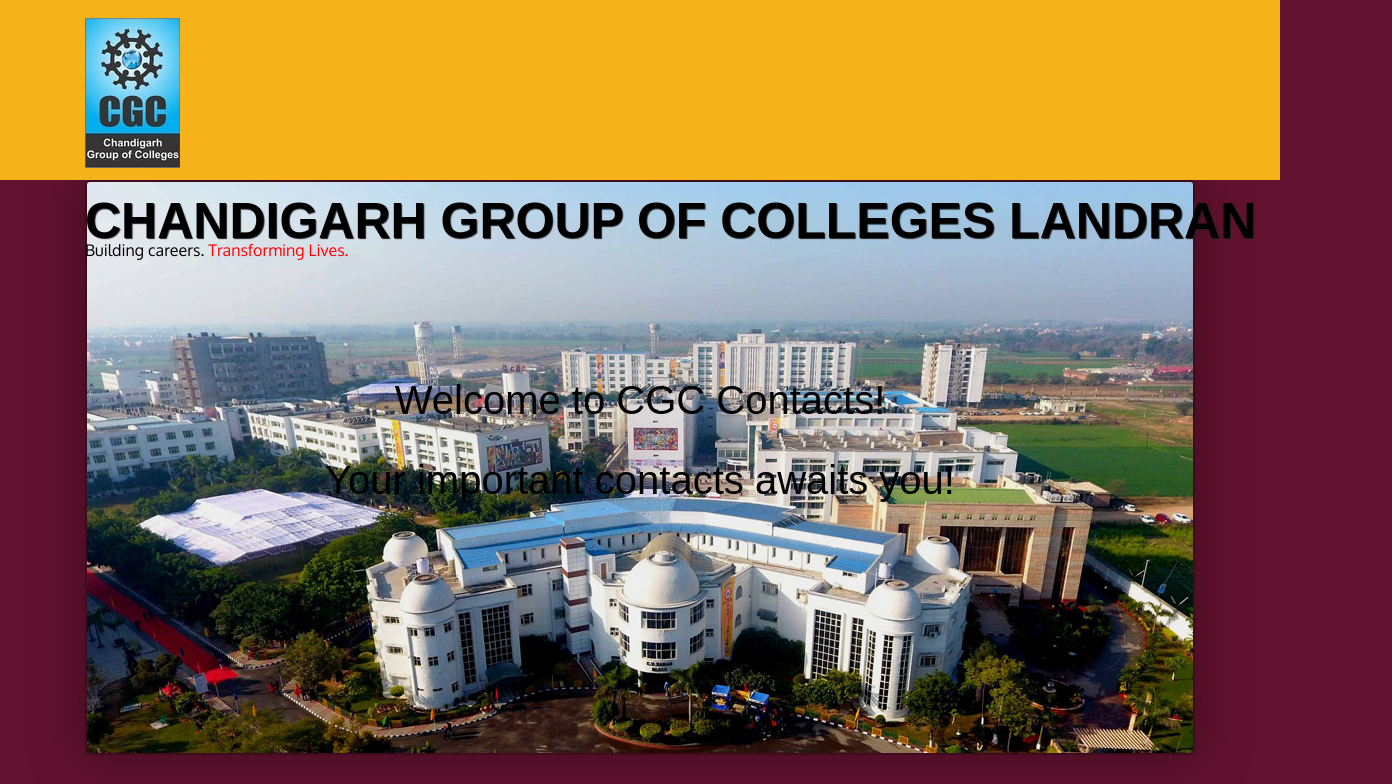
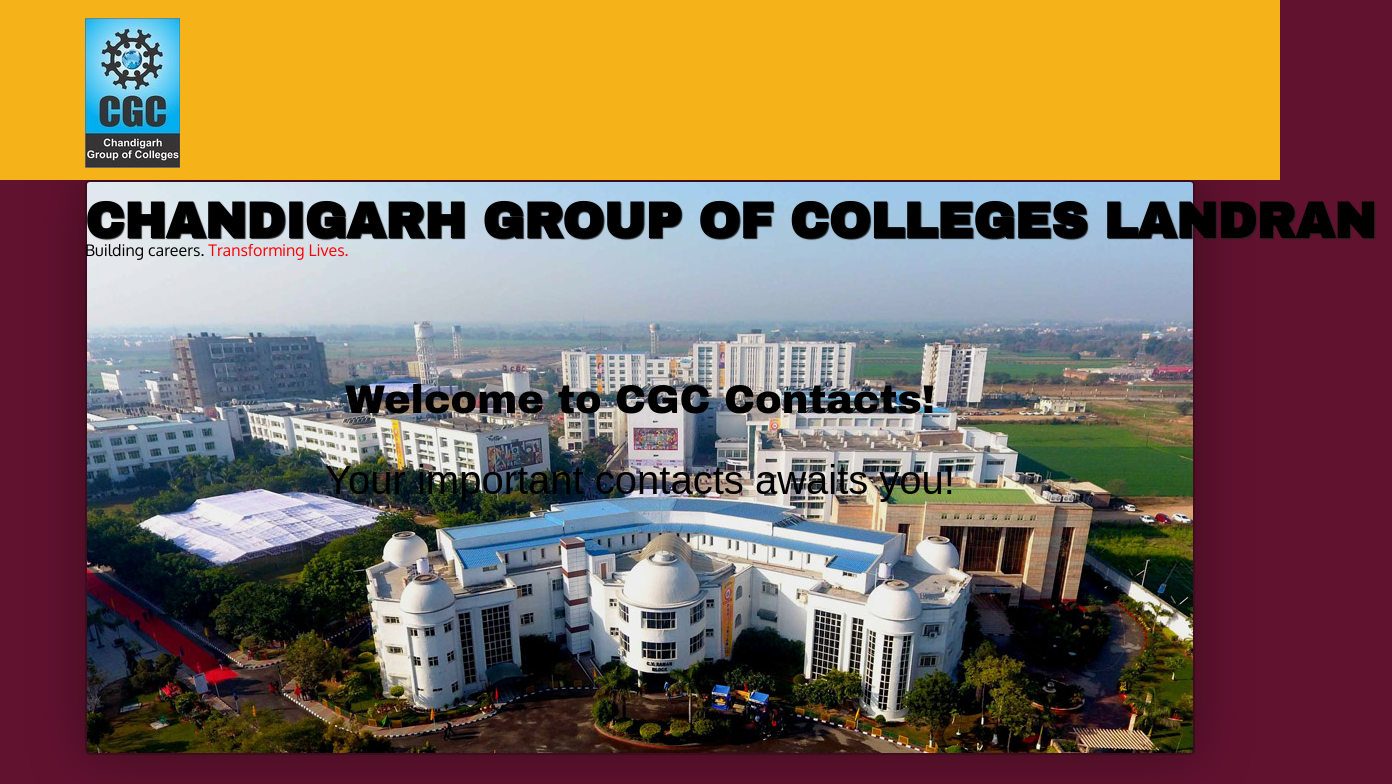
Before and after one commit to program-dom/CGC-Contacts1, a plain HTML site: page index.html in a window 1280 px wide. Shown: the top 784 px of the page, 1392 px wide, since content can reach past the window. Drawn offline with Linux system fonts and the light colour scheme; grey boxes are pictures that could not be loaded.

Commit message:
Update styles.css

```diff
--- a/css/styles.css
+++ b/css/styles.css
@@ -22,7 +22,8 @@
 	padding-top: 25px;
 }
 .navbar-brand h1 {
-	font-family: 'Franklin Gothic Demi Cond', arial;
+	/*font-family: 'Franklin Gothic Demi Cond', arial;*/
+	font-family: 'Archivo Black', sans-serif;
 	color: black;
 	font-size: 50px;     /*1.5em;*/
 	text-transform: uppercase;
@@ -140,7 +141,8 @@
 		object-fit: fill;
 	}
 	.centered {
-		font-family: 'Franklin Gothic Demi Cond', arial;
+		/*font-family: 'Franklin Gothic Demi Cond', arial;*/
+		font-family: 'Archivo Black', sans-serif;
  	    position: absolute;
         top: 50%;
         left: 50%;
```
